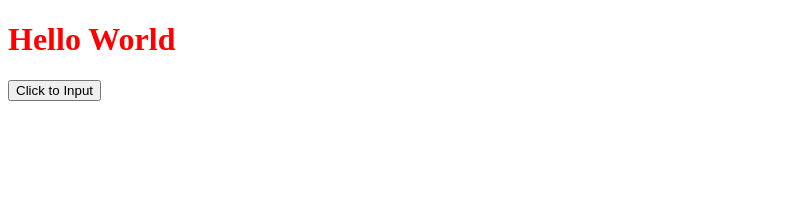
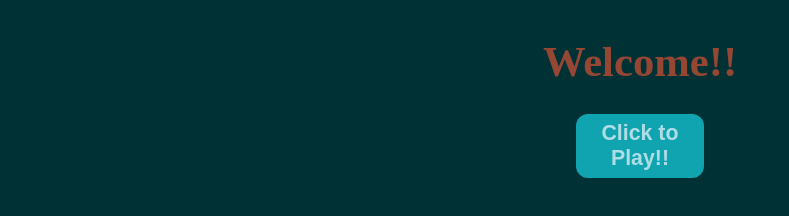
Before and after one commit to stungtoung/Project-Rock-Paper-Scissors-, a plain HTML site: page index.html in a window 1280 px wide. Shown: the whole page, without its empty margins (0-789 px from the left). Drawn offline with Linux system fonts and the light colour scheme.

Commit message:
add style and result added the style to the page and finalized the alert massage for the results.

```diff
--- a/index.html
+++ b/index.html
@@ -7,11 +7,13 @@
     <link rel="stylesheet" href="style.css">
 </head>
 <body>
-<h1>
-    Hello World
-</h1>
+<div class="container">
+    <h1>
+        Welcome!!
+    </h1>
 
-<button id="userInput">Click to Input</button>
+    <button id="userInput">Click to Play!!</button>
+</div>
 
 <script src="script.js"></script>
 
--- a/script.js
+++ b/script.js
@@ -66,16 +66,19 @@ console.log("Your Score is:", win, "Win", loss, "Loss", draw, "Draw");
                 alert("It's a Draw~!");
                 draw ++;
                 console.log("Your Score is:", win, "Win", loss, "Loss", draw, "Draw");
+                alert("Your Score is: " + win + " Win, " + loss +  " Loss, " + draw +  " Draw.");
                 break;
             case 2:
                 alert("You Lose~!");
                 loss ++;
                 console.log("Your Score is:", win, "Win", loss, "Loss", draw, "Draw");
+                alert("Your Score is: " + win + " Win, " + loss +  " Loss, " + draw +  " Draw.");
                 break;
             case 3:
                 alert("You Win~!");
                 win ++;
                 console.log("Your Score is:", win, "Win", loss, "Loss", draw, "Draw");
+                alert("Your Score is: " + win + " Win, " + loss +  " Loss, " + draw +  " Draw.");
                 break;
         }
     //user choice is paper
@@ -85,16 +88,19 @@ console.log("Your Score is:", win, "Win", loss, "Loss", draw, "Draw");
                 alert("You Win~!");
                 win ++;
                 console.log("Your Score is:", win, "Win", loss, "Loss", draw, "Draw");
+                alert("Your Score is: " + win + " Win, " + loss +  " Loss, " + draw +  " Draw.");
                 break;
             case 2:
                 alert("It's a Draw~!");
                 draw ++;
                 console.log("Your Score is:", win, "Win", loss, "Loss", draw, "Draw");
+                alert("Your Score is: " + win + " Win, " + loss +  " Loss, " + draw +  " Draw.");
                 break;
             case 3:
                 alert("You Lose~!");
                 loss ++;
                 console.log("Your Score is:", win, "Win", loss, "Loss", draw, "Draw");
+                alert("Your Score is: " + win + " Win, " + loss +  " Loss, " + draw +  " Draw.");
                 break;
         }
     //user choice is scissors
@@ -104,16 +110,19 @@ console.log("Your Score is:", win, "Win", loss, "Loss", draw, "Draw");
                 alert("You Lose~!");
                 loss ++;
                 console.log("Your Score is:", win, "Win", loss, "Loss", draw, "Draw");
+                alert("Your Score is: " + win + " Win, " + loss +  " Loss, " + draw +  " Draw.");
                 break;
             case 2:
                 alert("You Win~!");
                 win ++;
                 console.log("Your Score is:", win, "Win", loss, "Loss", draw, "Draw");
+                alert("Your Score is: " + win + " Win, " + loss +  " Loss, " + draw +  " Draw.");
                 break;
             case 3:
                 alert("It's a Draw~!");
                 draw ++;
                 console.log("Your Score is:", win, "Win", loss, "Loss", draw, "Draw");
+                alert("Your Score is: " + win + " Win, " + loss +  " Loss, " + draw +  " Draw.");
                 break;
         }
     } else {
--- a/style.css
+++ b/style.css
@@ -1,3 +1,28 @@
-h1{ color: red;
+* {
+    background-color: #003135;
+}
+.container {
+    display: flex;
+    justify-content: space-evenly;
+    flex-wrap: wrap;
 
 }
+h1{ color: #964734;
+    width: 1920px;
+    height: auto;
+    display: flex;
+    justify-content: center;
+    font-size: 32pt;
+}
+button {
+    align-self:auto;
+    height: 64px;
+    width: 128px;
+    border-radius: 12px;
+    background-color: #0fa4af;
+    border: none;
+    color: #afdde5;
+    font-size: 16pt;
+    font-weight: bold;
+
+}
```
